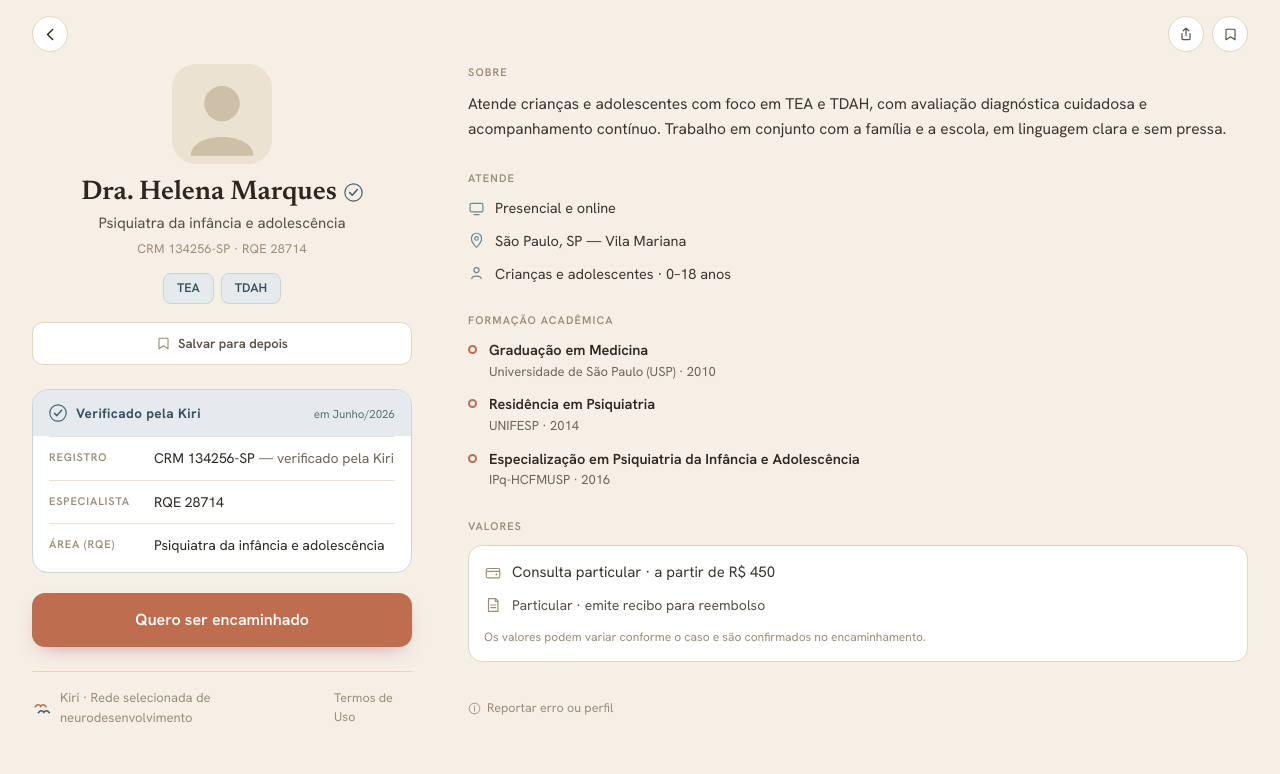
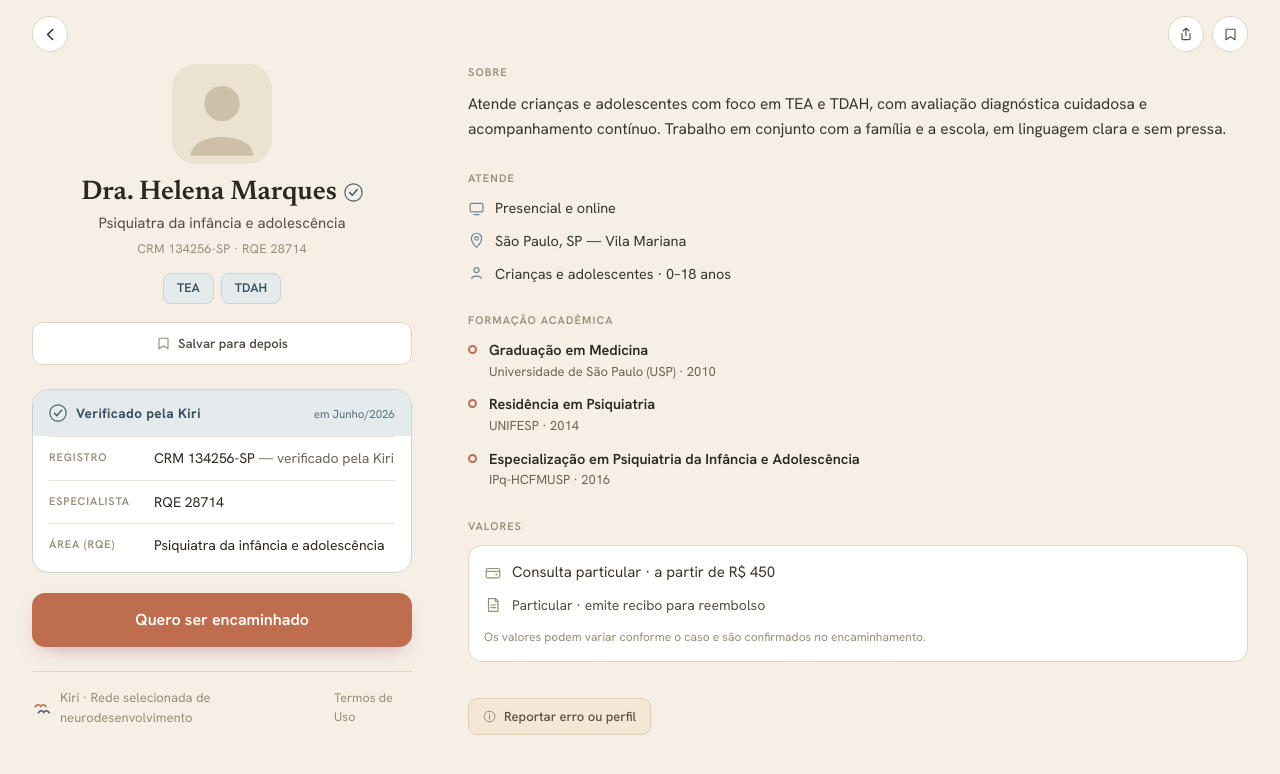
Before and after one commit to kirisaude/kiri-site, a Next.js app: page /profissional/kiri-001 in a window 1280 px wide. Shown: the top 774 px of the page. Built offline with nearby package versions, Linux system fonts and the light colour scheme.

Commit message:
Reportar: transforma link apagado em botão bege visível

```diff
--- a/src/app/profissional/[id]/page.tsx
+++ b/src/app/profissional/[id]/page.tsx
@@ -238,12 +238,12 @@ export default async function PerfilPage({ params }: PageProps) {
             <div className="pt-2 pb-1">
               <Link
                 href={`/reportar/${p.id}`}
-                className="inline-flex items-center gap-1.5 text-[12.5px] text-muted hover:text-cinza-texto transition-colors no-underline"
+                className="inline-flex items-center gap-2 text-[13px] font-medium text-cinza-texto bg-wash-quente border border-borda-quente rounded-[9px] px-3.5 py-2 no-underline hover:bg-[#EFE6D6] transition-colors"
               >
-                <svg width="13" height="13" viewBox="0 0 20 20" fill="none">
-                  <circle cx="10" cy="10" r="8.2" stroke="#9A8C78" strokeWidth="1.4" />
-                  <line x1="10" y1="9" x2="10" y2="14" stroke="#9A8C78" strokeWidth="1.5" strokeLinecap="round" />
-                  <circle cx="10" cy="6.3" r="1.05" fill="#9A8C78" />
+                <svg width="13" height="13" viewBox="0 0 20 20" fill="none" style={{ flexShrink: 0 }}>
+                  <circle cx="10" cy="10" r="8.2" stroke="#8A7E6A" strokeWidth="1.4" />
+                  <line x1="10" y1="9" x2="10" y2="14" stroke="#8A7E6A" strokeWidth="1.5" strokeLinecap="round" />
+                  <circle cx="10" cy="6.3" r="1.05" fill="#8A7E6A" />
                 </svg>
                 Reportar erro ou perfil
               </Link>
```
